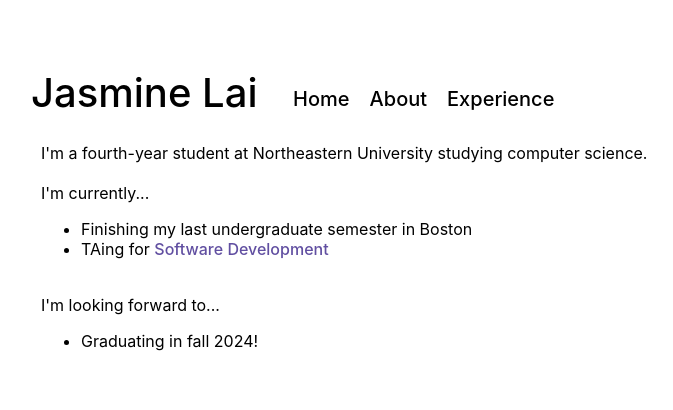
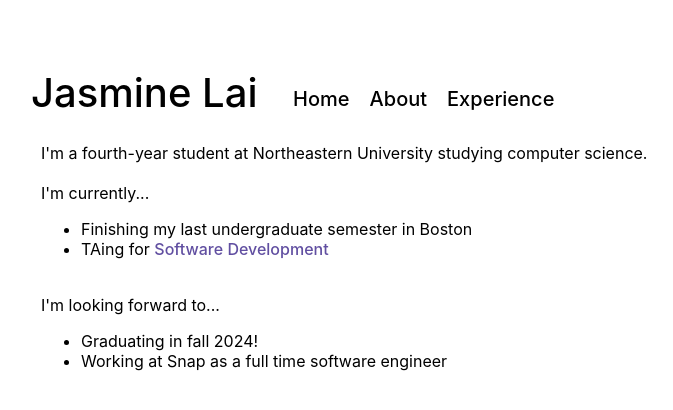
Before and after one commit to jazlai/jazlai.github.io, a React (Create React App) app: page / in a window 1280 px wide. Shown: the top 410 px of the page, without its empty margins (289-962 px from the left). Built offline with nearby package versions, Linux system fonts and the light colour scheme.

Commit message:
Revert "remove snap new grad"
This reverts commit 95704189a14b34ac49fd3888f01565a35c8fb04f.

```diff
--- a/src/sections/About.tsx
+++ b/src/sections/About.tsx
@@ -11,7 +11,7 @@ const About: React.FC = () => {
   return (
     <div>
       <p>
-        Hey! I'm Jasmine. I'm originally from Boston. I am graduating with a B.S. in computer science
+        Hey! I'm Jasmine. I'm originally from Boston, soon to be living in Seattle. I graduated with a B.S. in computer science
         from Northeastern University in 2024.
         <br/><br/>
         Within the realm of computer science, I'm primarily interested in software development.
--- a/src/sections/Experience.tsx
+++ b/src/sections/Experience.tsx
@@ -6,6 +6,11 @@ import { useSectionContext } from '../context/SectionProvider';
 const Experience: React.FC = () => {
   const { setActiveSection } = useSectionContext();
   const experiences = [
+    {
+      'company': 'Snap Inc',
+      'position': 'Software Engineer',
+      'duration': '07-2025 ',
+    },
     {
       'company': 'Snap Inc',
       'position': 'Software Engineer Intern',
--- a/src/sections/Home.tsx
+++ b/src/sections/Home.tsx
@@ -17,6 +17,7 @@ const Home: React.FC = () => {
         I'm looking forward to...
           <ul>
             <li>Graduating in fall 2024!</li>
+            <li>Working at Snap as a full time software engineer</li>
           </ul>
       </p>
     </div>
```
Also changed, not shown: 1 other file (tests, documents, lock files or other folders).
